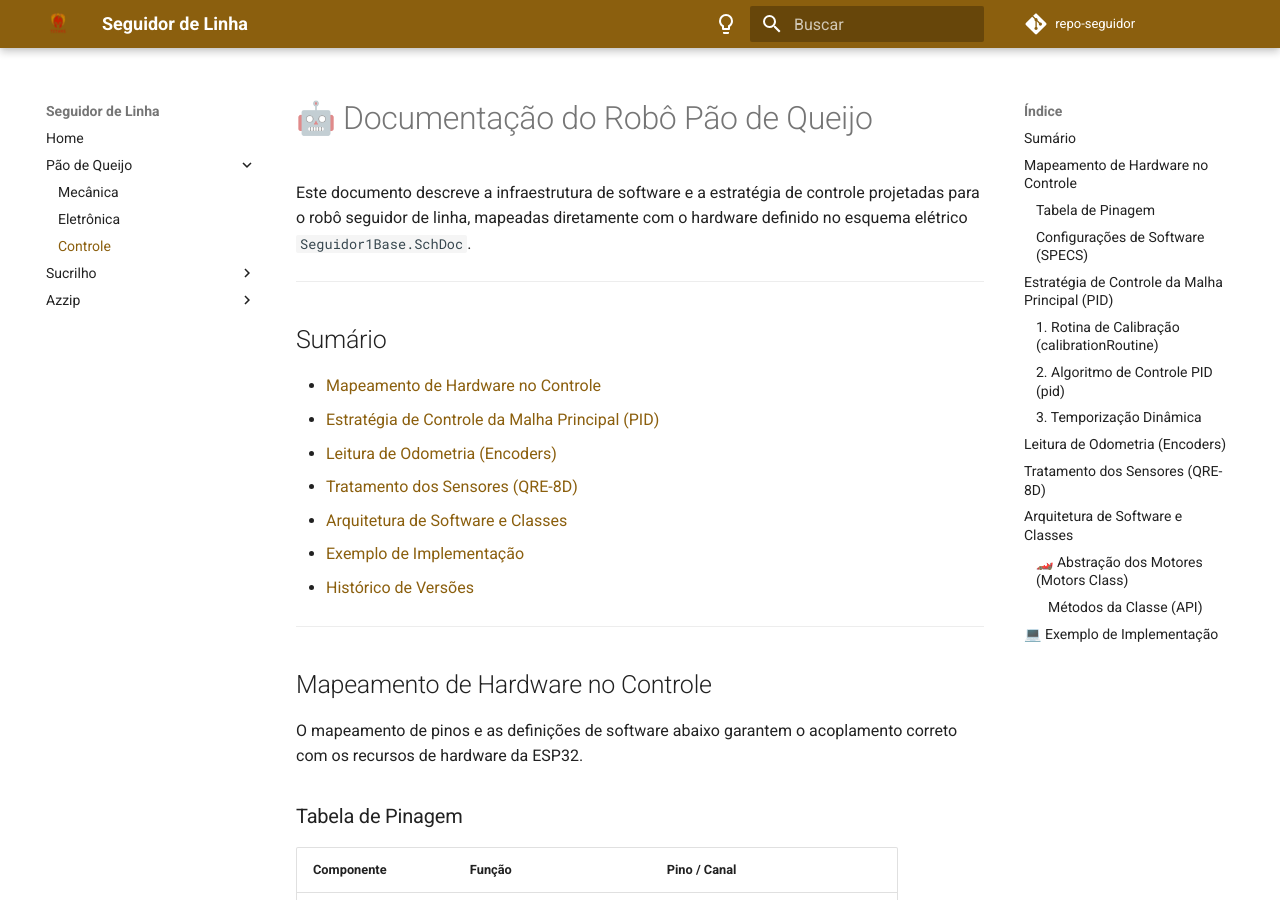
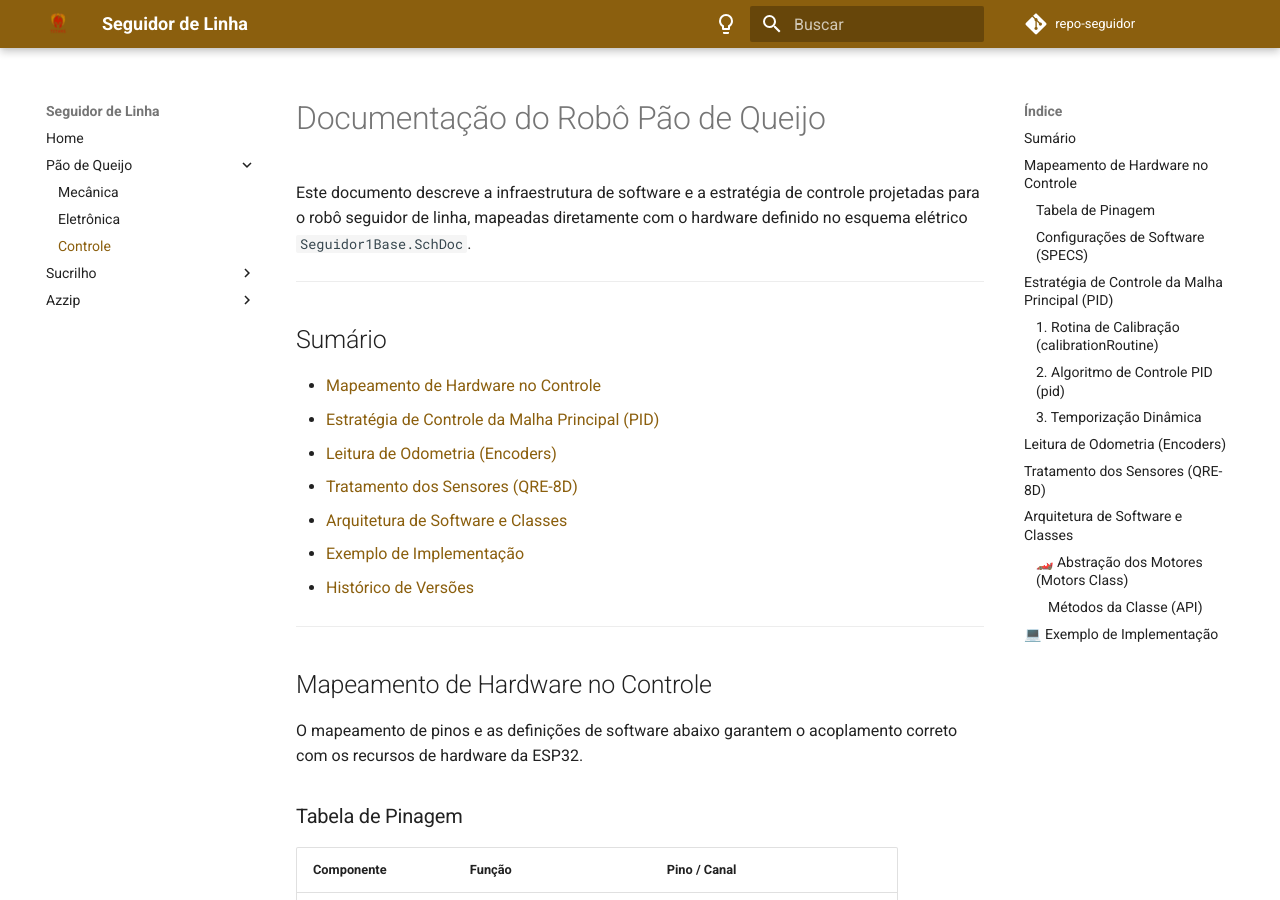
Before and after one commit to team-titans-unb/p_seguidor, an MkDocs documentation site: the page built from docs/pages/paoDeQueijo/contro.md, in a window 1280 px wide and 900 px high. Built offline with MkDocs 1.6.1 and Material for MkDocs 9.7.7, drawn with Linux system fonts in a browser that asks for light colours; comment, search, counter and statistics services are not loaded.

Commit message:
Remove emoji from documentation title

```diff
--- a/docs/pages/paoDeQueijo/contro.md
+++ b/docs/pages/paoDeQueijo/contro.md
@@ -1,4 +1,4 @@
-# 🤖 Documentação do Robô Pão de Queijo
+#  Documentação do Robô Pão de Queijo
 
 Este documento descreve a infraestrutura de software e a estratégia de controle projetadas para o robô seguidor de linha, mapeadas diretamente com o hardware definido no esquema elétrico `Seguidor1Base.SchDoc`.
 
```
